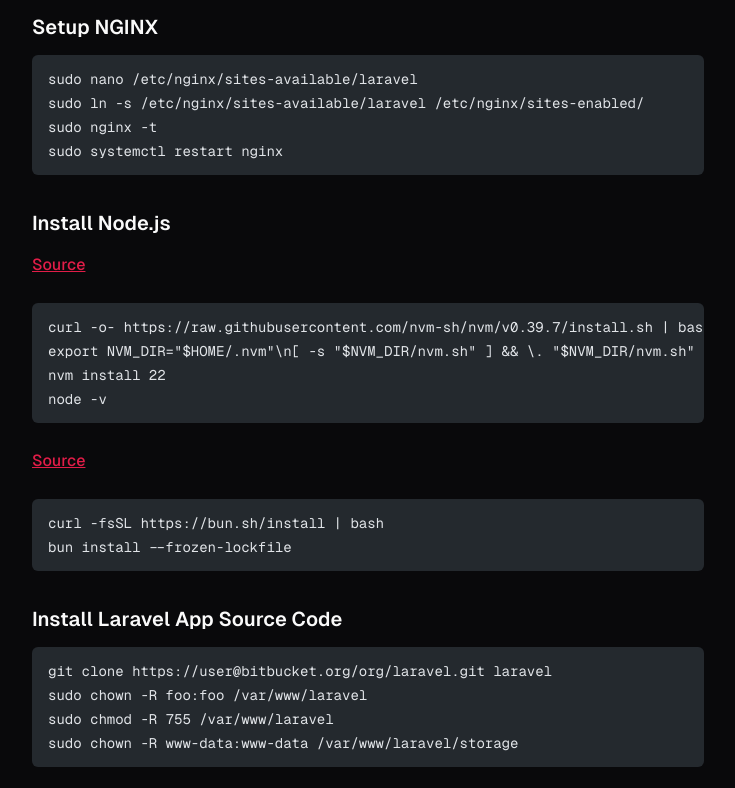
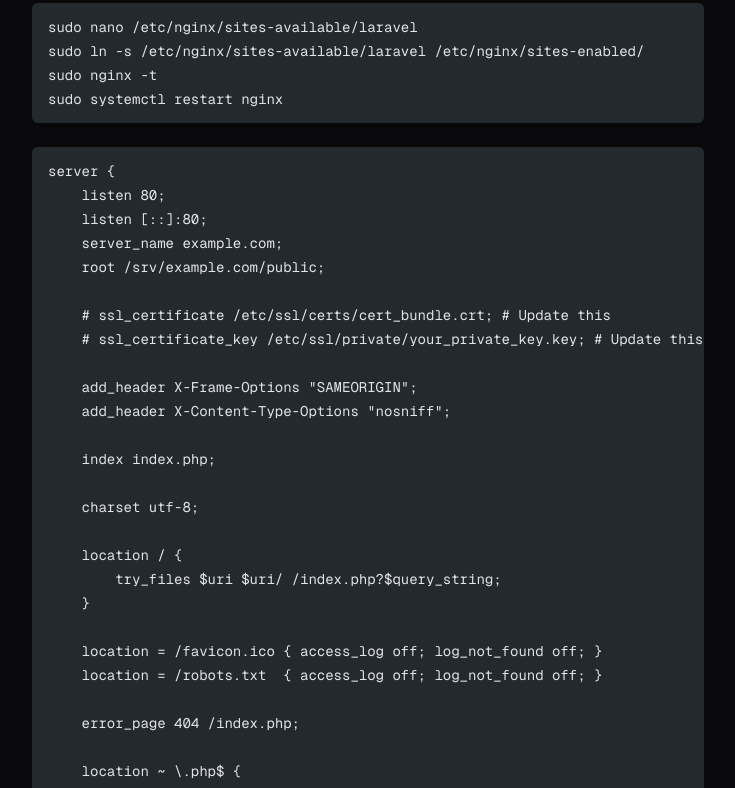
Before and after one commit to aerrata/journal, an Astro site: page /posts/installing-lemp-stack-on-ubuntu in a window 1280 px wide. Shown: the part 1797-2585 px from the top of the page, without its empty margins (272-1007 px from the left). Built offline with nearby package versions, Linux system fonts and the light colour scheme; Astro itself is replaced by a stand-in of ours; code samples lack their colours.

Commit message:
feat: update content

````diff
--- a/src/content/posts/installing-lemp-stack-on-ubuntu.md
+++ b/src/content/posts/installing-lemp-stack-on-ubuntu.md
@@ -13,7 +13,7 @@
 sudo apt update
 sudo apt upgrade
 sudo apt dist-upgrade
-sudo apt-cache policy <PACKAGE> # Check the version of installable packages
+sudo apt-cache policy {package} # Check the version of installable packages
 ```
 
 #### Create a Non Root User
@@ -23,9 +23,9 @@
 usermod -aG sudo foo
 ```
 
-#### Setup ZSH
+#### Setup ZSH [^1]
 
-[Source](https://github.com/ohmyzsh/ohmyzsh)
+[^1]: [https://github.com/ohmyzsh/ohmyzsh](https://github.com/ohmyzsh/ohmyzsh)
 
 ```bash
 sh -c "$(curl -fsSL https://raw.githubusercontent.com/ohmyzsh/ohmyzsh/master/tools/install.sh)"
@@ -72,7 +72,7 @@
 sudo mysql_secure_installation
 ```
 
-```
+```sql
 CREATE USER 'user'@'%' IDENTIFIED BY 'password';
 GRANT ALL PRIVILEGES ON 'database.*' TO 'user'@'%';
 FLUSH PRIVILEGES;
@@ -89,9 +89,50 @@
 sudo systemctl restart nginx
 ```
 
+```nginx
+server {
+    listen 80;
+    listen [::]:80;
+    server_name example.com;
+    root /srv/example.com/public;
+
+    # ssl_certificate /etc/ssl/certs/cert_bundle.crt; # Update this
+    # ssl_certificate_key /etc/ssl/private/your_private_key.key; # Update this
+
+    add_header X-Frame-Options "SAMEORIGIN";
+    add_header X-Content-Type-Options "nosniff";
+
+    index index.php;
+
+    charset utf-8;
+
+    location / {
+        try_files $uri $uri/ /index.php?$query_string;
+    }
+
+    location = /favicon.ico { access_log off; log_not_found off; }
+    location = /robots.txt  { access_log off; log_not_found off; }
+
+    error_page 404 /index.php;
+
+    location ~ \.php$ {
+        fastcgi_pass unix:/var/run/php/php8.2-fpm.sock;
+        fastcgi_param SCRIPT_FILENAME $realpath_root$fastcgi_script_name;
+        include fastcgi_params;
+        fastcgi_hide_header X-Powered-By;
+    }
+
+    location ~ /\.(?!well-known).* {
+        deny all;
+    }
+}
+```
+
 ### Install Node.js
 
-[Source](https://nodejs.org/en/download/package-manager)
+#### Node.js via NVM [^2]
+
+[^2]: [https://nodejs.org/en/download/package-manager](https://nodejs.org/en/download/package-manager)
 
 ```bash
 curl -o- https://raw.githubusercontent.com/nvm-sh/nvm/v0.39.7/install.sh | bash
@@ -100,7 +141,9 @@
 node -v
 ```
 
-[Source](https://bun.sh/docs/installation)
+#### Bun [^3]
+
+[^3]: [https://bun.sh/docs/installation](https://bun.sh/docs/installation)
 
 ```bash
 curl -fsSL https://bun.sh/install | bash
@@ -111,9 +154,17 @@
 
 ```bash
 git clone https://user@bitbucket.org/org/laravel.git laravel
+```
+
+#### Directory Permissions
+
+Laravel will need to write to the bootstrap/cache and storage directories, so you should ensure the web server process owner has permission to write to these directories.
+
+```bash
 sudo chown -R foo:foo /var/www/laravel
 sudo chmod -R 755 /var/www/laravel
 sudo chown -R www-data:www-data /var/www/laravel/storage
+sudo chown -R www-data:www-data /var/www/laravel/bootstrap/cache
 ```
 
 ```bash
@@ -124,7 +175,8 @@
 # Update your .env with proper info and credentials
 pa key:generate
 pa migrate:fresh --seed
-
 ```
 
 ### Verify
+
+Verify by accessing your site using domain or ip address in the web browser.
--- a/src/content/posts/securing-nginx-with-ssl-certificate-on-ubuntu.md
+++ b/src/content/posts/securing-nginx-with-ssl-certificate-on-ubuntu.md
@@ -118,4 +118,4 @@
 
 ### Verify
 
-Verify by accessing your site using `https://foo.com` in a web browser.
+Verify by accessing your site using `https://foo.com` in the web browser.
--- a/src/pages/posts/[...slug].astro
+++ b/src/pages/posts/[...slug].astro
@@ -43,3 +43,13 @@
     </div>
   </div>
 </BaseLayout>
+
+<style is:global>
+  .footnotes {
+    @apply mt-14 md:mt-24;
+  }
+
+  .footnotes ol li p {
+    @apply m-0;
+  }
+</style>
--- a/src/styles/base.css
+++ b/src/styles/base.css
@@ -46,7 +46,7 @@
     @apply border-border;
   }
   body {
-    @apply bg-background text-foreground font-sans text-sm antialiased md:text-base;
+    @apply bg-background font-sans text-sm text-foreground antialiased md:text-base;
   }
 }
 
--- a/tailwind.config.mjs
+++ b/tailwind.config.mjs
@@ -3,6 +3,7 @@
 /** @type {import('tailwindcss').Config} */
 export default {
   content: ['./src/**/*.{astro,html,js,jsx,md,mdx,svelte,ts,tsx,vue}'],
+  safelist: ['sr-only'],
   theme: {
     container: {
       center: true,
````
